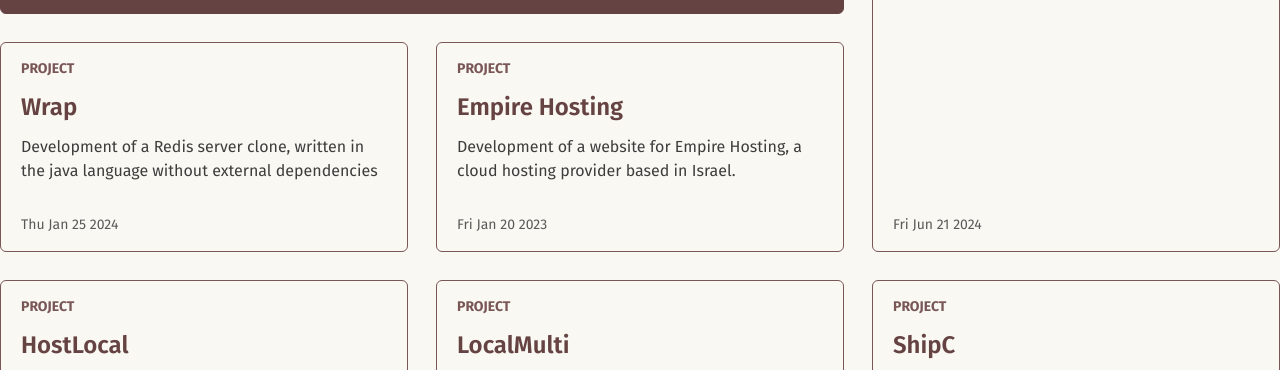
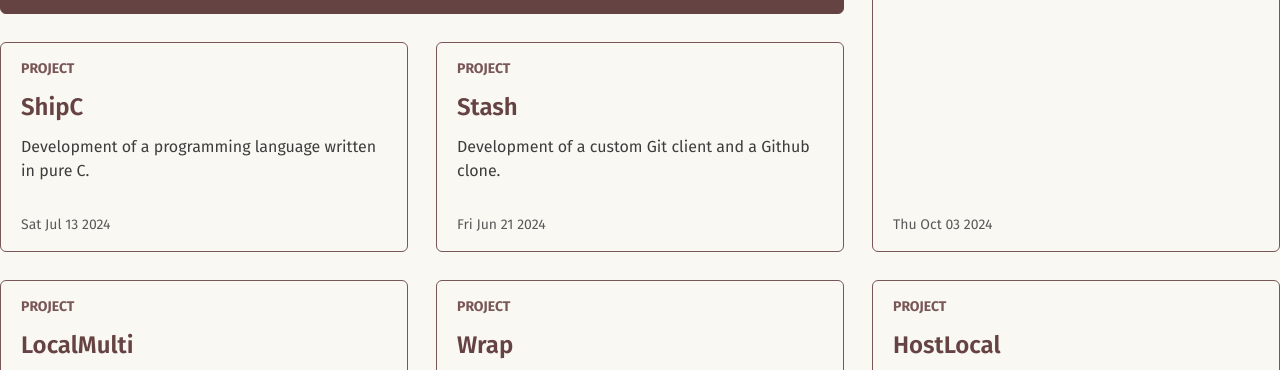
Before and after one commit to DipsDev/dipsdev.github.io, an Astro site: page /blog in a window 1280 px wide. Shown: the part 394-764 px from the top of the page. Built offline with nearby package versions, Linux system fonts and the light colour scheme; Astro itself is replaced by a stand-in of ours.

Commit message:
add sort by pubDate

```diff
--- a/src/pages/blog.astro
+++ b/src/pages/blog.astro
@@ -12,7 +12,11 @@
     class="grid grid-cols-1 md:grid-cols-3 grow gap-7 p-3 md:pl-0 md:pr-0 md:pt-0 pb-7"
   >
     {
-      posts.map((post, i) => {
+      posts
+        .sort(function (a, b) {
+          return +new Date(b.data.pubDate) - +new Date(a.data.pubDate);
+        })
+        .map((post, i) => {
           if (i == 0) {
             return (
               <BlogGridFeatured
```
Lines whose indentation alone changed are shown as unchanged.
